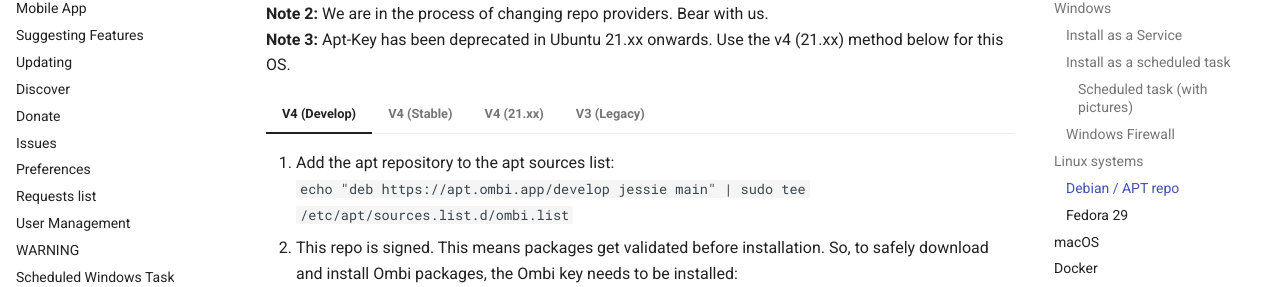
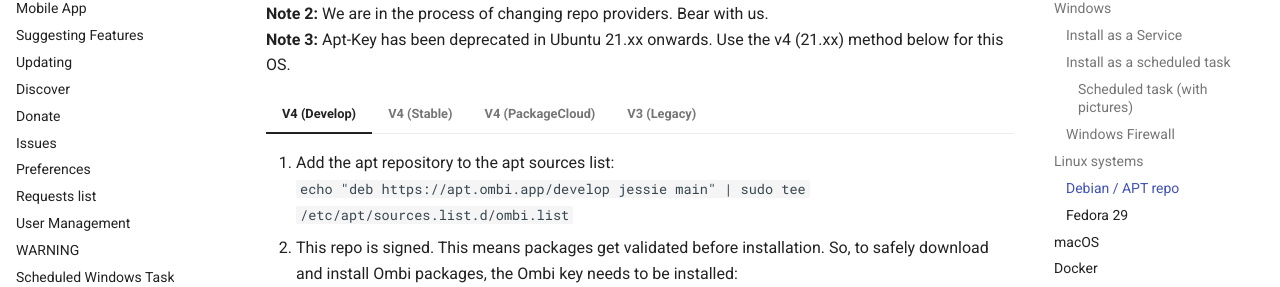
Before and after one commit to Ombi-app/Ombi.Docs, an MkDocs documentation site: the page built from docs/guides/installation.md, in a window 1280 px wide and 900 px high, scrolled down 3845 px. Shown: the part 154-441 px from the top of the window. Built offline with MkDocs 1.6.1 and Material for MkDocs 9.7.7, drawn with Linux system fonts in a browser that asks for light colours; comment, search, counter and statistics services are not loaded; some of the changed lines change nothing that is shown.

Commit message:
Add note on packagecloud

````diff
--- a/docs/guides/installation.md
+++ b/docs/guides/installation.md
@@ -145,35 +145,38 @@
 === "V4 (Develop)"
     1. Add the apt repository to the apt sources list:
     `echo "deb https://apt.ombi.app/develop jessie main" | sudo tee /etc/apt/sources.list.d/ombi.list`
-    1. This repo is signed. This means packages get validated before installation. So, to safely download and install Ombi packages, the Ombi key needs to be installed:
+    2. This repo is signed. This means packages get validated before installation. So, to safely download and install Ombi packages, the Ombi key needs to be installed:
     `curl -sSL https://apt.ombi.app/pub.key | sudo apt-key add -`
-    1. Update the package list and install Ombi:
+    3. Update the package list and install Ombi:
     `sudo apt update && sudo apt install ombi`
 
 === "V4 (Stable)"
     _Note that this is the 'slow' ring. Fixes and features get pushed to V4 (Develop) much more rapidly than Stable._
     1. Add the apt repository to the apt sources list:
     `echo "deb https://apt.ombi.app/master jessie main" | sudo tee /etc/apt/sources.list.d/ombi.list`
-    1. This repo is signed. This means packages get validated before installation. So, to safely download and install Ombi packages, the Ombi key needs to be installed:
+    2. This repo is signed. This means packages get validated before installation. So, to safely download and install Ombi packages, the Ombi key needs to be installed:
     `curl -sSL https://apt.ombi.app/pub.key | sudo apt-key add -`
-    1. Update the package list and install Ombi:
+    3. Update the package list and install Ombi:
     `sudo apt update && sudo apt install ombi`
 
-=== "V4 (21.xx)"
-    _Note that this is for Ubuntu 21.xx onwards, and on the development branch._
+=== "V4 (PackageCloud)"
+    _Note that this is for Ubuntu 20.xx onwards, and on the development branch, **and** on the new repo._
     1. Add the apt repository to the apt sources list:
-    `echo "deb [arch=amd64 signed-by=/usr/share/keyrings/ombi-archive-keyring.gpg] https://apt.ombi.app/develop jessie main" | sudo tee /etc/apt/sources.list.d/ombi.list`
-    1. This repo is signed. This means packages get validated before installation. So, to safely download and install Ombi packages, the Ombi key needs to be installed:
-    `curl -sSL https://apt.ombi.app/pub.key | gpg --dearmor > /usr/share/keyrings/ombi-archive-keyring.gpg`
-    1. Update the package list and install Ombi:
+    ```bash
+    echo "deb [arch=amd64 signed-by=/usr/share/keyrings/ombi-archive-keyring.gpg] https://packagecloud.io/Ombi-app/Ombi/debian/ jessie main" | sudo tee /etc/apt/sources.list.d/ombi.list
+    echo "deb-src [arch=amd64 signed-by=/usr/share/keyrings/ombi-archive-keyring.gpg] https://packagecloud.io/Ombi-app/Ombi/debian/ jessie main" | sudo tee /etc/apt/sources.list.d/ombi.list
+    ```
+    2. This repo is signed. This means packages get validated before installation. So, to safely download and install Ombi packages, the Ombi key needs to be installed:
+    `curl -sSL https://packagecloud.io/Ombi-app/Ombi/gpgkey | gpg --dearmor > /usr/share/keyrings/ombi-archive-keyring.gpg`
+    3. Update the package list and install Ombi:
     `sudo apt update && sudo apt install ombi`
 
 === "V3 (Legacy)"
     1. Add the apt repository to the apt sources list:
     `echo "deb [arch=amd64,armhf,arm64] http://repo.ombi.turd.me/stable/ jessie main" | sudo tee "/etc/apt/sources.list.d/ombi.list"`
-    1. This repo is signed. This means packages get validated before installation. So, to safely download and install Ombi packages, the Ombi key needs to be installed:
+    2. This repo is signed. This means packages get validated before installation. So, to safely download and install Ombi packages, the Ombi key needs to be installed:
     `wget -qO - https://repo.ombi.turd.me/pubkey.txt | sudo apt-key add -`
-    1. Update the package list and install Ombi:
+    3. Update the package list and install Ombi:
     `sudo apt update && sudo apt install ombi`
 
 If no errors are shown, Ombi has been installed successfully and will automatically start during boot.
````
